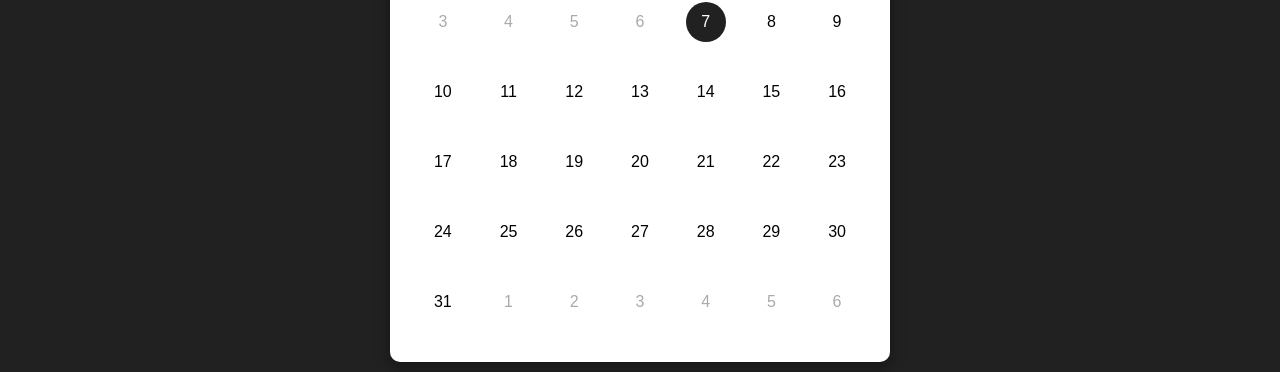
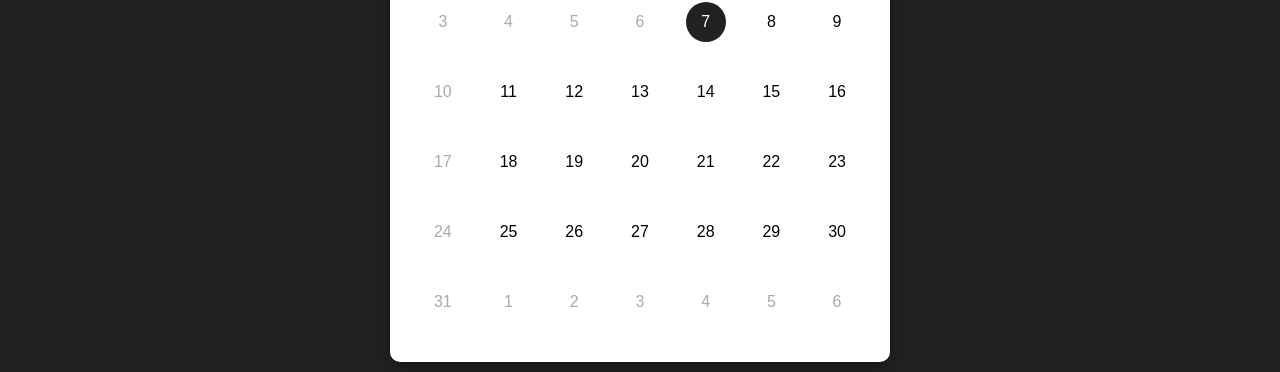
Before and after one commit to vinicius-mendes07/galietastudios-frontend, a React (Vite) app: page /schedule in a window 1280 px wide. Shown: the part 423-795 px from the top of the page. Built offline with nearby package versions, Linux system fonts and the light colour scheme.

Commit message:
feat: set sunday to inactive day in calendar

```diff
--- a/src/components/Calendar/index.jsx
+++ b/src/components/Calendar/index.jsx
@@ -34,14 +34,16 @@ export default function Calendar() {
         : '';
 
       const todayDate = new Date();
-      todayDate.setUTCHours(0, 0, 0, 0);
+      todayDate.setHours(0, 0, 0, 0);
 
       const dayDate = new Date(currentYear, currentMonth, i);
-      dayDate.setUTCHours(0, 0, 0, 0);
+      dayDate.setHours(0, 0, 0, 0);
+
+      const isSunday = dayDate.toLocaleString('pt-PT', { weekday: 'short' }).includes('domingo');
 
       const datePassed = dayDate.getTime() < todayDate.getTime();
 
-      const inactive = datePassed ? 'inactive' : '';
+      const inactive = datePassed || isSunday ? 'inactive' : '';
 
       if (isToday) {
         setSelectedDay({
```
